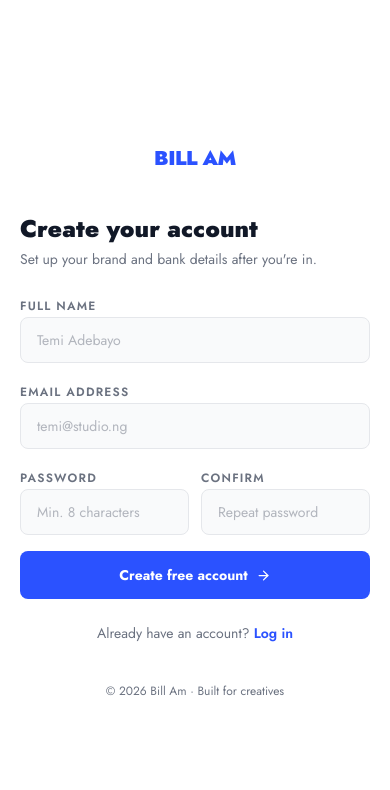
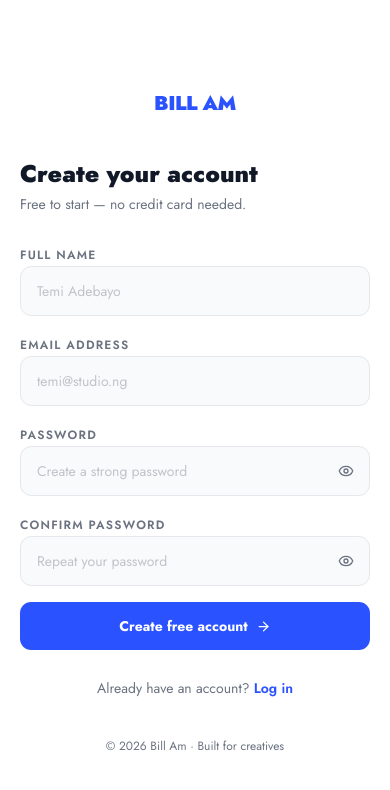
Before and after one commit to Drealguy/billam, a Next.js app: page /register in a window 390 px wide. Shown: the top 790 px of the page. Built offline with nearby package versions, Linux system fonts and the light colour scheme.

Commit message:
redesign: auth pages with password reveal, strength hints, stacked mobile layout

```diff
--- a/app/(auth)/login/page.tsx
+++ b/app/(auth)/login/page.tsx
@@ -7,7 +7,7 @@ import { useRouter, useSearchParams } from "next/navigation";
 import Link from "next/link";
 import { createClient } from "@/lib/supabase";
 import { loginSchema, LoginFormData } from "@/lib/validations";
-import { ArrowRight } from "lucide-react";
+import { ArrowRight, Eye, EyeOff } from "lucide-react";
 
 function Field({ label, error, children }: { label: string; error?: string; children: React.ReactNode }) {
   return (
@@ -16,7 +16,7 @@ function Field({ label, error, children }: { label: string; error?: string; chil
         {label}
       </label>
       {children}
-      {error && <p className="text-xs text-destructive">{error}</p>}
+      {error && <p className="text-xs text-destructive mt-1">{error}</p>}
     </div>
   );
 }
@@ -24,9 +24,32 @@ function Field({ label, error, children }: { label: string; error?: string; chil
 function Input(props: React.InputHTMLAttributes<HTMLInputElement>) {
   return (
     <input
-      className="w-full bg-card border border-border rounded-lg px-4 py-3 text-sm text-foreground placeholder:text-muted-foreground/50 focus:outline-none focus:ring-2 focus:ring-primary/50 focus:border-primary transition-colors"
+      className="w-full bg-card border border-border rounded-xl px-4 py-3.5 text-sm text-foreground placeholder:text-muted-foreground/40 focus:outline-none focus:ring-2 focus:ring-primary/40 focus:border-primary transition-colors"
       {...props}
     />
+  );
+}
+
+function PasswordInput({ placeholder, autoComplete, ...rest }: React.InputHTMLAttributes<HTMLInputElement>) {
+  const [show, setShow] = useState(false);
+  return (
+    <div className="relative">
+      <input
+        type={show ? "text" : "password"}
+        placeholder={placeholder}
+        autoComplete={autoComplete}
+        className="w-full bg-card border border-border rounded-xl px-4 py-3.5 pr-12 text-sm text-foreground placeholder:text-muted-foreground/40 focus:outline-none focus:ring-2 focus:ring-primary/40 focus:border-primary transition-colors"
+        {...rest}
+      />
+      <button
+        type="button"
+        onClick={() => setShow(s => !s)}
+        className="absolute right-3 top-1/2 -translate-y-1/2 text-muted-foreground hover:text-foreground transition-colors p-1"
+        tabIndex={-1}
+      >
+        {show ? <EyeOff size={16} /> : <Eye size={16} />}
+      </button>
+    </div>
   );
 }
 
@@ -62,7 +85,7 @@ function LoginForm() {
   };
 
   return (
-    <div className="w-full space-y-6">
+    <div className="w-full space-y-7">
       <div className="space-y-1">
         <h1 className="text-2xl font-black">Welcome back</h1>
         <p className="text-sm text-muted-foreground">Sign in to your Bill Am account.</p>
@@ -79,14 +102,12 @@ function LoginForm() {
         </Field>
 
         <Field label="Password" error={errors.password?.message}>
-          <div className="space-y-1">
-            <Input
-              type="password"
+          <PasswordInput
             placeholder="••••••••"
             autoComplete="current-password"
             {...register("password")}
           />
-            <div className="text-right">
+          <div className="text-right mt-1.5">
             <Link
               href="/forgot-password"
               className="text-xs text-muted-foreground hover:text-primary transition-colors"
@@ -94,11 +115,10 @@ function LoginForm() {
               Forgot password?
             </Link>
           </div>
-          </div>
         </Field>
 
         {(serverError || callbackError) && (
-          <div className="text-sm text-destructive bg-destructive/10 border border-destructive/20 px-4 py-3 rounded-lg">
+          <div className="text-sm text-destructive bg-destructive/10 border border-destructive/20 px-4 py-3 rounded-xl">
             {serverError ?? callbackError}
           </div>
         )}
@@ -106,7 +126,7 @@ function LoginForm() {
         <button
           type="submit"
           disabled={isSubmitting}
-          className="w-full flex items-center justify-center gap-2 py-3.5 text-sm font-bold text-primary-foreground bg-primary rounded-lg hover:opacity-90 transition-opacity disabled:opacity-60"
+          className="w-full flex items-center justify-center gap-2 py-3.5 text-sm font-bold text-primary-foreground bg-primary rounded-xl hover:opacity-90 transition-opacity disabled:opacity-60 mt-2"
         >
           {isSubmitting ? "Signing in…" : "Sign in"}
           {!isSubmitting && <ArrowRight size={15} />}
--- a/app/(auth)/register/page.tsx
+++ b/app/(auth)/register/page.tsx
@@ -7,7 +7,7 @@ import { useRouter } from "next/navigation";
 import Link from "next/link";
 import { createClient } from "@/lib/supabase";
 import { registerSchema, RegisterFormData } from "@/lib/validations";
-import { ArrowRight } from "lucide-react";
+import { ArrowRight, Eye, EyeOff, CheckCircle2, Circle } from "lucide-react";
 
 function Field({ label, error, children }: { label: string; error?: string; children: React.ReactNode }) {
   return (
@@ -16,7 +16,7 @@ function Field({ label, error, children }: { label: string; error?: string; chil
         {label}
       </label>
       {children}
-      {error && <p className="text-xs text-destructive">{error}</p>}
+      {error && <p className="text-xs text-destructive mt-1">{error}</p>}
     </div>
   );
 }
@@ -24,15 +24,62 @@ function Field({ label, error, children }: { label: string; error?: string; chil
 function Input(props: React.InputHTMLAttributes<HTMLInputElement>) {
   return (
     <input
-      className="w-full bg-card border border-border rounded-lg px-4 py-3 text-sm text-foreground placeholder:text-muted-foreground/50 focus:outline-none focus:ring-2 focus:ring-primary/50 focus:border-primary transition-colors"
+      className="w-full bg-card border border-border rounded-xl px-4 py-3.5 text-sm text-foreground placeholder:text-muted-foreground/40 focus:outline-none focus:ring-2 focus:ring-primary/40 focus:border-primary transition-colors"
       {...props}
     />
+  );
+}
+
+function PasswordInput({
+  placeholder,
+  autoComplete,
+  onValueChange,
+  ...rest
+}: React.InputHTMLAttributes<HTMLInputElement> & { onValueChange?: (v: string) => void }) {
+  const [show, setShow] = useState(false);
+  return (
+    <div className="relative">
+      <input
+        type={show ? "text" : "password"}
+        placeholder={placeholder}
+        autoComplete={autoComplete}
+        className="w-full bg-card border border-border rounded-xl px-4 py-3.5 pr-12 text-sm text-foreground placeholder:text-muted-foreground/40 focus:outline-none focus:ring-2 focus:ring-primary/40 focus:border-primary transition-colors"
+        onChange={e => { rest.onChange?.(e); onValueChange?.(e.target.value); }}
+        {...rest}
+      />
+      <button
+        type="button"
+        onClick={() => setShow(s => !s)}
+        className="absolute right-3 top-1/2 -translate-y-1/2 text-muted-foreground hover:text-foreground transition-colors p-1"
+        tabIndex={-1}
+      >
+        {show ? <EyeOff size={16} /> : <Eye size={16} />}
+      </button>
+    </div>
+  );
+}
+
+function StrengthRule({ met, label }: { met: boolean; label: string }) {
+  return (
+    <div className="flex items-center gap-1.5">
+      {met
+        ? <CheckCircle2 size={11} className="text-emerald-500 flex-shrink-0" />
+        : <Circle size={11} className="text-muted-foreground/40 flex-shrink-0" />}
+      <span className={`text-[11px] ${met ? "text-emerald-600" : "text-muted-foreground"}`}>{label}</span>
+    </div>
   );
 }
 
 export default function RegisterPage() {
   const router = useRouter();
   const [serverError, setServerError] = useState<string | null>(null);
+  const [password, setPassword] = useState("");
+
+  const rules = [
+    { met: password.length >= 8, label: "At least 8 characters" },
+    { met: /[A-Z]/.test(password), label: "One uppercase letter" },
+    { met: /[0-9]/.test(password), label: "One number" },
+  ];
 
   const {
     register,
@@ -59,7 +106,6 @@ export default function RegisterPage() {
       return;
     }
 
-    // If session is null, email confirmation is required
     if (!authData.session) {
       sessionStorage.setItem("pendingEmail", data.email);
       router.push("/verify-email");
@@ -70,11 +116,11 @@ export default function RegisterPage() {
   };
 
   return (
-    <div className="w-full space-y-6">
+    <div className="w-full space-y-7">
       <div className="space-y-1">
         <h1 className="text-2xl font-black">Create your account</h1>
         <p className="text-sm text-muted-foreground">
-          Set up your brand and bank details after you&apos;re in.
+          Free to start — no credit card needed.
         </p>
       </div>
 
@@ -96,27 +142,31 @@ export default function RegisterPage() {
           />
         </Field>
 
-        <div className="grid grid-cols-2 gap-3">
         <Field label="Password" error={errors.password?.message}>
-            <Input
-              type="password"
-              placeholder="Min. 8 characters"
+          <PasswordInput
+            placeholder="Create a strong password"
             autoComplete="new-password"
+            onValueChange={setPassword}
             {...register("password")}
           />
+          {/* Strength hints */}
+          {password.length > 0 && (
+            <div className="flex flex-wrap gap-x-4 gap-y-1 pt-1 px-0.5">
+              {rules.map(r => <StrengthRule key={r.label} {...r} />)}
+            </div>
+          )}
         </Field>
-          <Field label="Confirm" error={errors.confirm_password?.message}>
-            <Input
-              type="password"
-              placeholder="Repeat password"
+
+        <Field label="Confirm password" error={errors.confirm_password?.message}>
+          <PasswordInput
+            placeholder="Repeat your password"
             autoComplete="new-password"
             {...register("confirm_password")}
           />
         </Field>
-        </div>
 
         {serverError && (
-          <div className="text-sm text-destructive bg-destructive/10 border border-destructive/20 px-4 py-3 rounded-lg">
+          <div className="text-sm text-destructive bg-destructive/10 border border-destructive/20 px-4 py-3 rounded-xl">
             {serverError}
           </div>
         )}
@@ -124,7 +174,7 @@ export default function RegisterPage() {
         <button
           type="submit"
           disabled={isSubmitting}
-          className="w-full flex items-center justify-center gap-2 py-3.5 text-sm font-bold text-primary-foreground bg-primary rounded-lg hover:opacity-90 transition-opacity disabled:opacity-60"
+          className="w-full flex items-center justify-center gap-2 py-3.5 text-sm font-bold text-primary-foreground bg-primary rounded-xl hover:opacity-90 transition-opacity disabled:opacity-60 mt-2"
         >
           {isSubmitting ? "Creating account…" : "Create free account"}
           {!isSubmitting && <ArrowRight size={15} />}
```
Lines whose indentation alone changed are shown as unchanged.
